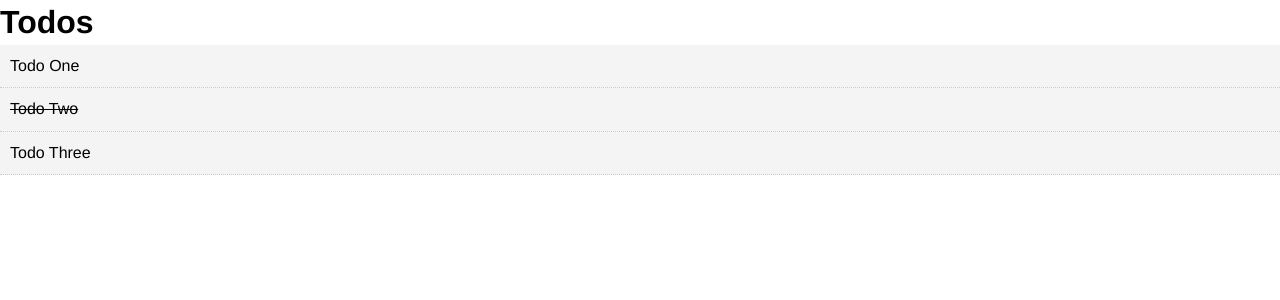
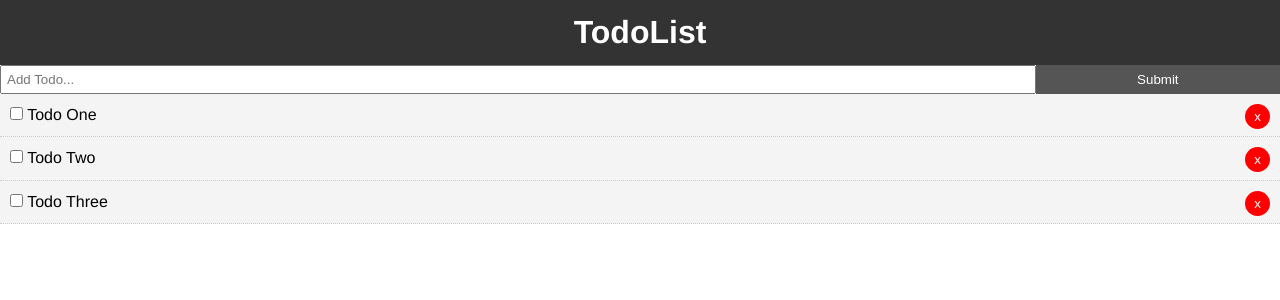
Before and after one commit to vamuigua/todo_vue_app, a Vue app: page / in a window 1280 px wide. Shown: the top 300 px of the page. Built offline with nearby package versions, Linux system fonts and the light colour scheme.

Commit message:
Added ability to add new Todo items

```diff
--- a/package.json
+++ b/package.json
@@ -9,6 +9,7 @@
   },
   "dependencies": {
     "core-js": "^3.6.5",
+    "uuid": "^8.1.0",
     "vue": "^2.6.11"
   },
   "devDependencies": {
--- a/src/App.vue
+++ b/src/App.vue
@@ -1,17 +1,22 @@
 <template>
   <div id="app">
-		<h1>Todos</h1>
-		<Todos v-bind:todos="todos"></Todos>
+    <Header></Header>
+    <AddTodo v-on:add-todo="addTodo"></AddTodo>
+    <Todos v-bind:todos="todos" v-on:del-todo="deleteTodo"></Todos>
   </div>
 </template>
 
 <script>
+import Header from "./components/layouts/Header";
 import Todos from "./components/Todos";
+import AddTodo from "./components/AddTodo";
 
 export default {
   name: "App",
   components: {
+    Header,
     Todos,
+    AddTodo
   },
   data() {
     return {
@@ -19,21 +24,29 @@ export default {
         {
           id: 1,
           title: "Todo One",
-					completed: false,
+          completed: false
         },
         {
           id: 2,
           title: "Todo Two",
-					completed: true,
+          completed: false
         },
         {
-					id: 2,
+          id: 3,
           title: "Todo Three",
-					completed: false,
-				},
-			],
+          completed: false
+        }
+      ]
     };
   },
+  methods: {
+    deleteTodo(id) {
+      this.todos = this.todos.filter(todo => todo.id !== id);
+    },
+    addTodo(newTodo) {
+      this.todos.push(newTodo);
+    }
+  }
 };
 </script>
 
@@ -48,4 +61,17 @@ body {
   font-family: Avenir, Helvetica, Arial, sans-serif;
   line-height: 1.4;
 }
+
+.btn {
+  display: inline-block;
+  border: none;
+  background: #555;
+  color: #fff;
+  padding: 7px 20px;
+  cursor: pointer;
+}
+
+.btn:hover {
+  background: #666;
+}
 </style>
--- /dev/null
+++ b/src/components/AddTodo.vue
@@ -0,0 +1,48 @@
+<template>
+  <div>
+    <form @submit="addTodo($event)">
+      <input type="text" v-model="title" name="title" placeholder="Add Todo..." />
+      <input type="submit" value="Submit" class="btn" />
+    </form>
+  </div>
+</template>
+
+<script>
+import { v4 as uuidv4 } from "uuid";
+export default {
+  name: "AddTodo",
+  data() {
+    return {
+      title: ""
+    };
+  },
+  methods: {
+    addTodo(event) {
+      event.preventDefault();
+      const newTodo = {
+        id: uuidv4(),
+        title: this.title,
+        completed: false
+      };
+      // send up to parent
+      this.$emit("add-todo", newTodo);
+      this.title = "";
+    }
+  }
+};
+</script>
+
+<style scoped>
+form {
+  display: flex;
+}
+
+input[type="text"] {
+  flex: 10;
+  padding: 5px;
+}
+
+input[type="submit"] {
+  flex: 2;
+}
+</style>
--- a/src/components/TodoItem.vue
+++ b/src/components/TodoItem.vue
@@ -1,6 +1,10 @@
 <template>
   <div class="todo-item" v-bind:class="{ 'is-complete': todo.completed }">
-		<p>{{ todo.title }}</p>
+    <p>
+      <input type="checkbox" v-on:change="markComplete" />
+      {{ todo.title }}
+      <button class="del" @click="$emit('del-todo', todo.id)">x</button>
+    </p>
   </div>
 </template>
 
@@ -8,6 +12,11 @@
 export default {
   name: "TodoItem",
   props: ["todo"],
+  methods: {
+    markComplete() {
+      this.todo.completed = !this.todo.completed;
+    }
+  }
 };
 </script>
 
--- a/src/components/Todos.vue
+++ b/src/components/Todos.vue
@@ -1,7 +1,7 @@
 <template>
   <div>
     <div v-bind:key="todo.id" v-for="todo in todos">
-			<TodoItem v-bind:todo="todo"></TodoItem>
+      <TodoItem v-bind:todo="todo" v-on:del-todo="$emit('del-todo', todo.id)"></TodoItem>
     </div>
   </div>
 </template>
@@ -12,9 +12,9 @@ import TodoItem from "./TodoItem";
 export default {
   name: "Todos",
   components: {
-		TodoItem,
+    TodoItem
   },
-	props: ["todos"],
+  props: ["todos"]
 };
 </script>
 
```
Also changed, not shown: 1 other file (tests, documents, lock files or other folders). Lines whose indentation alone changed are shown as unchanged.
